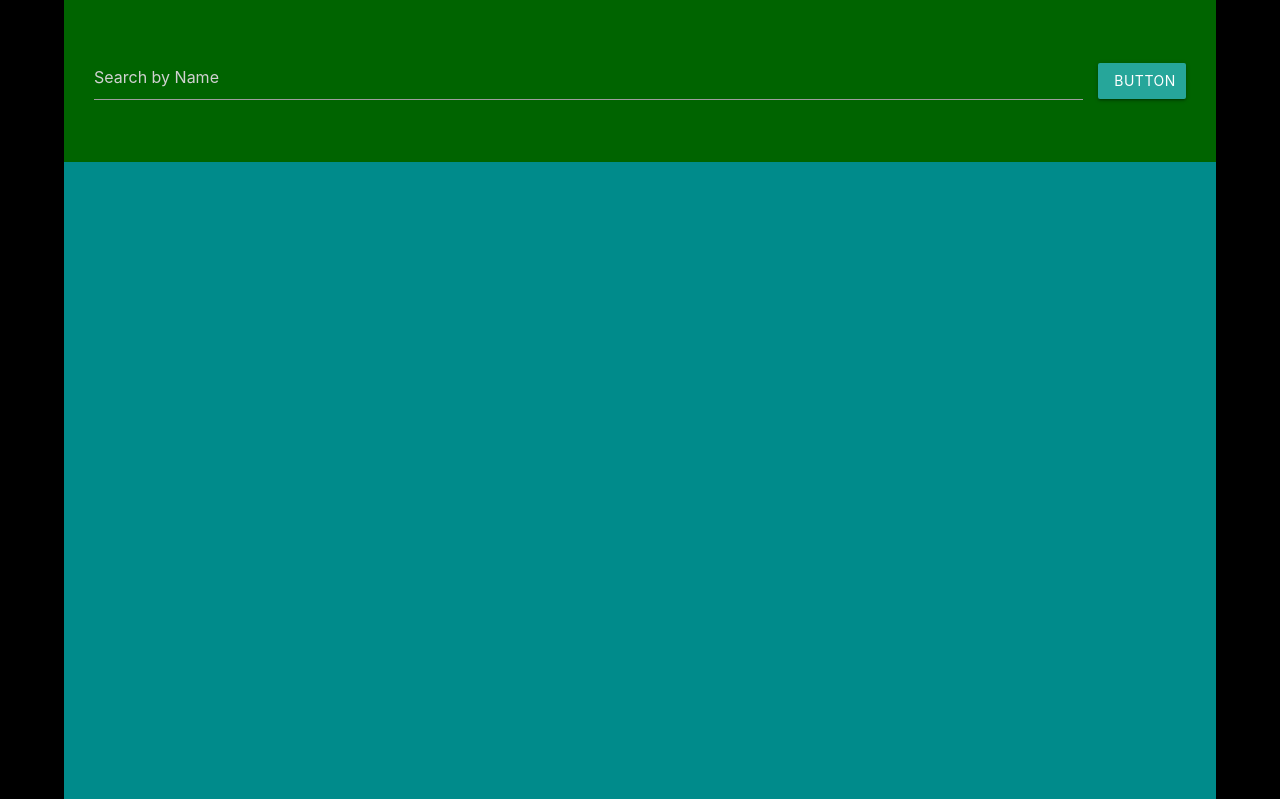
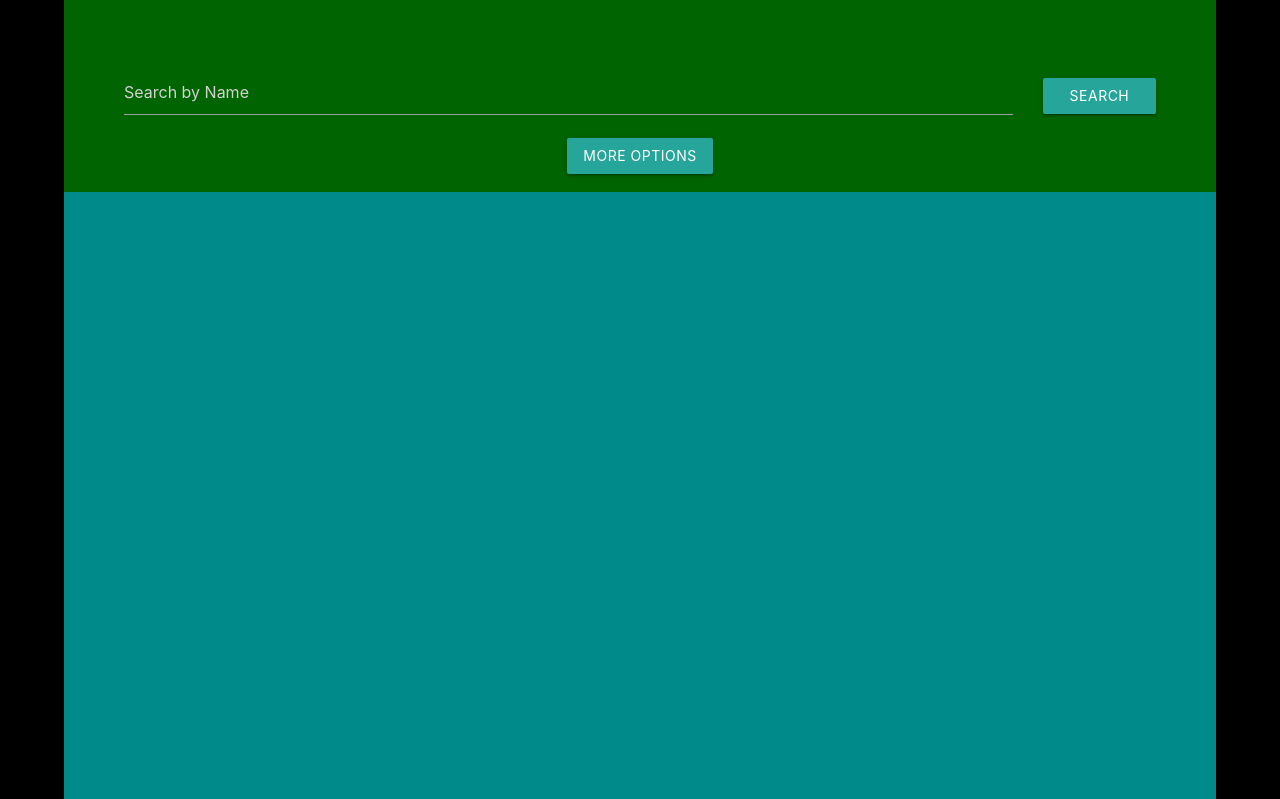
Before and after one commit to CaldwellDerek/bgp, a PHP site: page / in a window 1280 px wide. Shown: the part 101-900 px from the top of the page. Run offline with PHP 8.4, Linux system fonts and the light colour scheme.

Commit message:
modal added for addition search options

```diff
--- a/css/index.css
+++ b/css/index.css
@@ -40,38 +40,28 @@ main {
     display: grid;
     grid-template-columns: repeat(6, 1fr);
     grid-template-rows: repeat(3, 1fr);
+    row-gap: 1rem;
     background: darkgreen;
 }
 
-.game-search-container {
+.game-search-bar {
     grid-row: 2;
     grid-column-start: 1;
     grid-column-end: 7;
     display: flex;
     align-items: center;
-    column-gap: 1rem;
-    padding-left: 2rem;
-    padding-right: 2rem;
+    column-gap: 2rem;
+    padding-left: 4rem;
+    padding-right: 4rem;
 }
 
-/* .validate {
-    grid-column-start: 2;
-    grid-column-end: 6;
-    grid-row: 2;
+.game-search-options {
+    grid-row: 3;
+    grid-column-start: 3;
+    grid-column-end: 5;
+    display: flex;
+    justify-content: center;
 }
-
-.search-btn {
-    grid-column-start: 6;
-    grid-column-end: 7;
-    grid-row: 2;
-} */
-
-/* .game-image {
-}
-
-.game-info {
-
-} */
 
 /* footer -------------------------------------------------------------------- */
 
--- a/index.html
+++ b/index.html
@@ -7,6 +7,7 @@
     <link rel="stylesheet" href="./css/index.css">
     <!-- Materialize CSS -->
     <link type="text/css" rel="stylesheet" href="./css/materialize.css"  media="screen,projection"/>
+    <link href="https://fonts.googleapis.com/icon?family=Material+Icons" rel="stylesheet">
     <title>Board Game Party</title>
   </head>
   <body>
@@ -15,9 +16,25 @@
     </header>
     <main>
         <div class="game-search">
-          <div class="game-search-container">
+          <div class="game-search-bar">
             <input placeholder="Search by Name" id="first_name" type="text" class="validate">
-            <a class="waves-effect waves-light btn search-btn">button</a>
+            <button class="btn waves-effect waves-light" type="button" name="action">Search
+              <i class="material-icons right">search</i>
+            </button>
+          </div>
+          <div class="game-search-options">
+            <!-- Modal Trigger -->
+            <a class="waves-effect waves-light btn modal-trigger" href="#modal1">More Options</a>
+            <!-- Modal -->
+            <div id="modal1" class="modal">
+              <div class="modal-content">
+                <h4>Modal Header</h4>
+                <p>A bunch of text</p>
+              </div>
+              <div class="modal-footer">
+                <a href="#!" class="modal-close waves-effect waves-green btn-flat">Agree</a>
+              </div>
+            </div>
           </div>
         </div>
         <div class="game-image"></div>
@@ -30,5 +47,6 @@
 
     <!-- Materialize JS -->
     <script type="text/javascript" src="./js/materialize.js"></script>
+    <script type="text/javascript" src="./js/index.js"></script>
   </body>
 </html>
--- a/js/index.js
+++ b/js/index.js
@@ -0,0 +1,6 @@
+const options = {};
+
+document.addEventListener('DOMContentLoaded', function() {
+    var elems = document.querySelectorAll('.modal');
+    var instances = M.Modal.init(elems, options);
+  });
```
